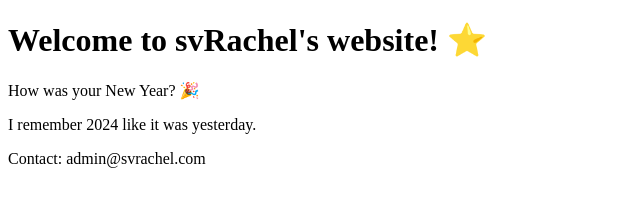
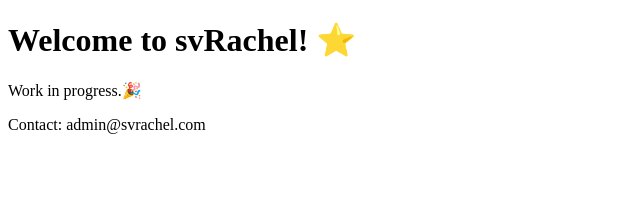
Before and after one commit to mustrmrk/svRachel-home, a plain HTML site: page index.html in a window 1280 px wide. Shown: the whole page, without its empty margins (0-640 px from the left). Drawn offline with Linux system fonts and the light colour scheme.

Commit message:
Update index.html

```diff
--- a/index.html
+++ b/index.html
@@ -4,9 +4,9 @@
       <title>svRachel Website</title>
    </head>
    <body>
-      <h1>Welcome to svRachel's website! ⭐️</h1>
-      <p>How was your New Year? 🎉</p>
-      <p>I remember 2024 like it was yesterday.</p>
+      <h1>Welcome to svRachel! ⭐️</h1>
+      <p> Work in progress.🎉</p>
+      <p></p>
       <p>Contact: admin@svrachel.com</p>
    </body>
 </html>
```
